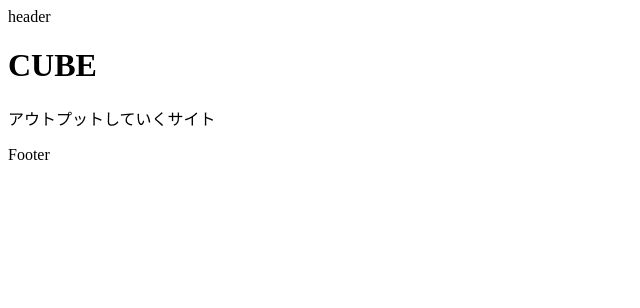
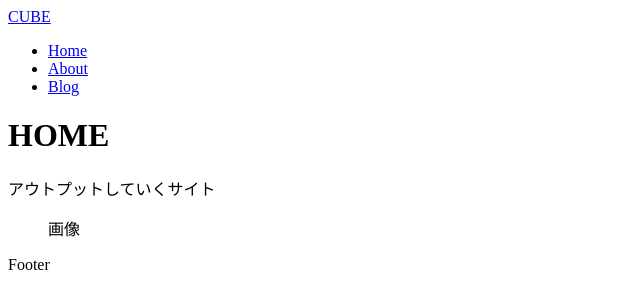
Before and after one commit to kento-yoshidu/Diary, a Next.js app: page / in a window 1280 px wide. Shown: the top 308 px of the page, without its empty margins (0-640 px from the left). Built offline with nearby package versions, Linux system fonts and the light colour scheme.

Commit message:
✨ Create Component

```diff
--- a/components/header.tsx
+++ b/components/header.tsx
@@ -1,5 +1,11 @@
+import Logo from "./logo"
+import Nav from "./nav"
+
 export default function Header() {
   return (
-    <header>header</header>
+    <header>
+      <Logo />
+      <Nav />
+    </header>
   )
 }
--- a/components/hero.tsx
+++ b/components/hero.tsx
@@ -1,8 +1,16 @@
-export default function Hero() {
+type Props = {
+  title: string
+  subtitle: string
+  imageOn?: boolean
+}
+
+export default function Hero({ title, subtitle, imageOn = false }: Props) {
   return (
     <>
-      <h1>CUBE</h1>
-      <p>アウトプットしていくサイト</p>
+      <h1>{title}</h1>
+      <p>{subtitle}</p>
+
+      {imageOn && <figure> 画像 </figure>}
     </>
   )
 }
--- /dev/null
+++ b/components/logo.tsx
@@ -0,0 +1,9 @@
+import Link from "next/link";
+
+export default function Logo() {
+  return (
+    <Link href="/">
+      CUBE
+    </Link>
+  )
+}
--- /dev/null
+++ b/components/nav.tsx
@@ -0,0 +1,25 @@
+import Link from "next/link";
+
+export default function Nav() {
+  return (
+    <nav>
+      <ul>
+        <li>
+          <Link href="/">
+            Home
+          </Link>
+        </li>
+        <li>
+          <Link href="/about">
+            About
+          </Link>
+        </li>
+        <li>
+          <Link href="/blog">
+            Blog
+          </Link>
+        </li>
+      </ul>
+    </nav>
+  )
+}
--- a/pages/index.tsx
+++ b/pages/index.tsx
@@ -12,7 +12,11 @@ export default function Home() {
         <link rel="icon" href="/favicon.ico" />
       </Head>
 
-      <Hero />
+      <Hero
+        title="HOME"
+        subtitle="アウトプットしていくサイト"
+        imageOn
+      />
     </>
   )
 }
```
Also changed, not shown: pages/about.tsx (added, +10 -0 lines), pages/blog/index.tsx (added, +10 -0 lines).
